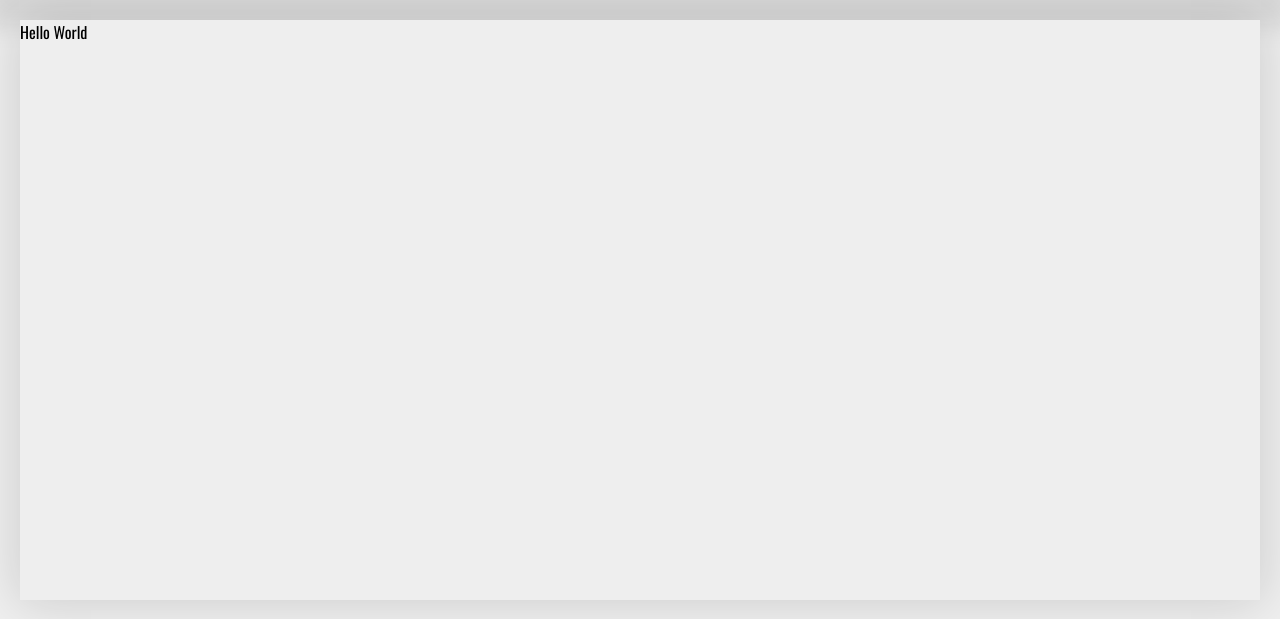
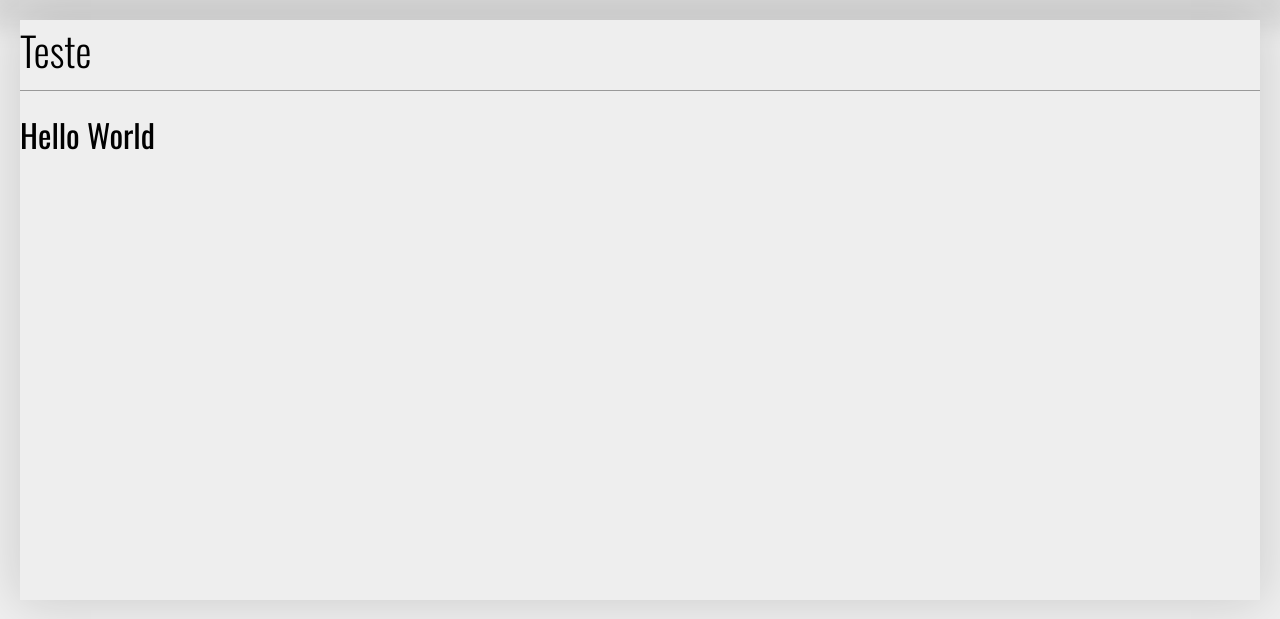
Before and after one commit to PauloHNDS/Curso-PHP, a PHP site: page /exercicios.php?dir=teste&file=teste in a window 1280 px wide. Shown: the part 120-739 px from the top of the page. Run offline with PHP 8.4, Linux system fonts and the light colour scheme.

Commit message:
Configuração dos includes

```diff
--- /dev/null
+++ b/assets/css/exercicios.css
@@ -0,0 +1,10 @@
+.conteudo {
+    font-size: 2rem;
+}
+.conteudo > .titulo {
+    font-size: 2.5rem;
+    font-weight: 300;
+    padding-bottom: 10px;
+    border-bottom: 1px solid #999;
+    margin-bottom: 20px;
+}
--- a/exercicios.php
+++ b/exercicios.php
@@ -5,6 +5,7 @@
     <meta http-equiv="X-UA-Compatible" content="IE=edge">
     <meta name="viewport" content="width=device-width, initial-scale=1.0">
     <link rel="stylesheet" href="./assets/css/sytle.css">
+    <link rel="stylesheet" href="./assets/css/exercicios.css">
     <title>Exercicio</title>
 </head>
 <body>
--- a/teste/teste.php
+++ b/teste/teste.php
@@ -1,5 +1,5 @@
+<div class="titulo">Teste</div>
+
 <?php
-
 echo "Hello World";
-
 ?>
```
